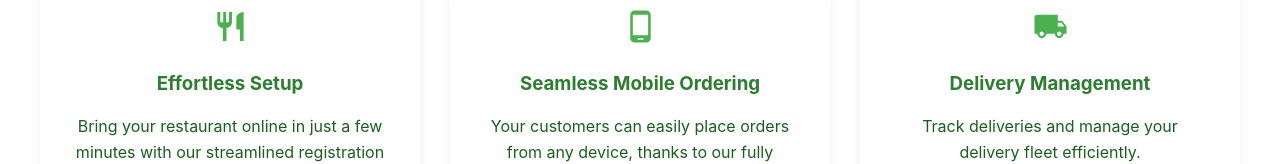
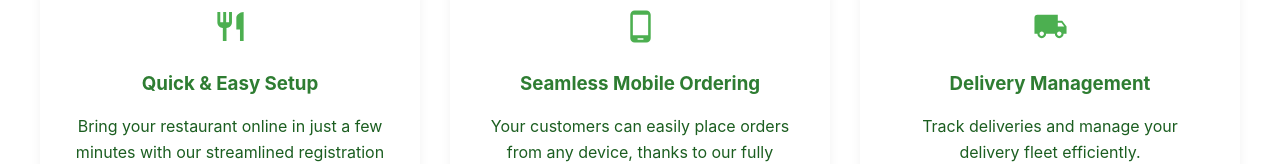
Before and after one commit to JordanCJ7/FoodieFly, a React (Create React App) app in the folder frontend/: page /restaurant-home in a window 1280 px wide. Shown: the part 580-744 px from the top of the page. Built offline with nearby package versions, Linux system fonts and the light colour scheme.

Commit message:
Update Home.js

```diff
--- a/frontend/src/pages/RestaurantAdmin/home/Home.js
+++ b/frontend/src/pages/RestaurantAdmin/home/Home.js
@@ -101,7 +101,7 @@ function Home() {
           <div className="feature-icon">
             <RestaurantIcon fontSize="large" />
           </div>
-          <h3>Effortless Setup</h3>
+          <h3>Quick & Easy Setup</h3>
           <p>Bring your restaurant online in just a few minutes with our streamlined registration process.</p>
         </div>
         <div className="feature">
```
